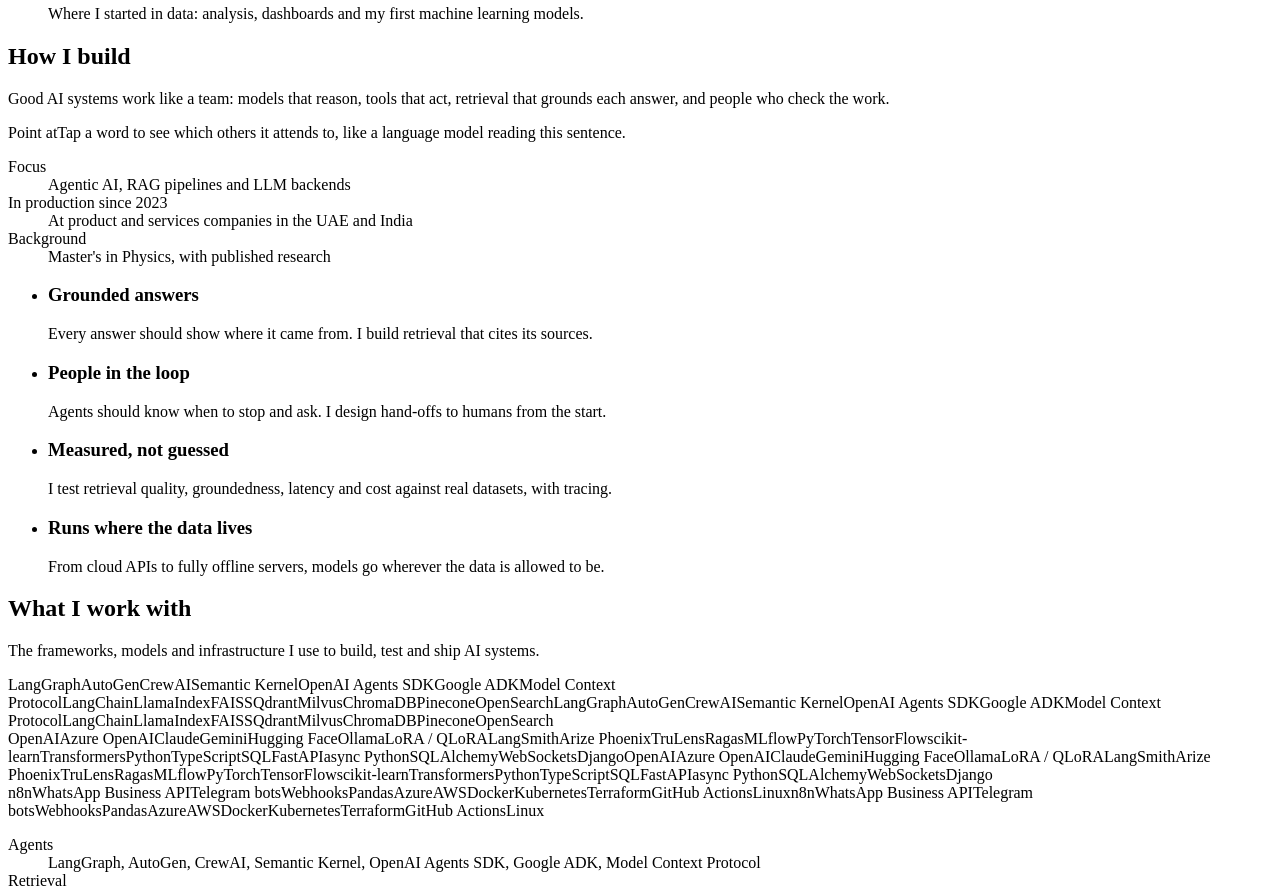
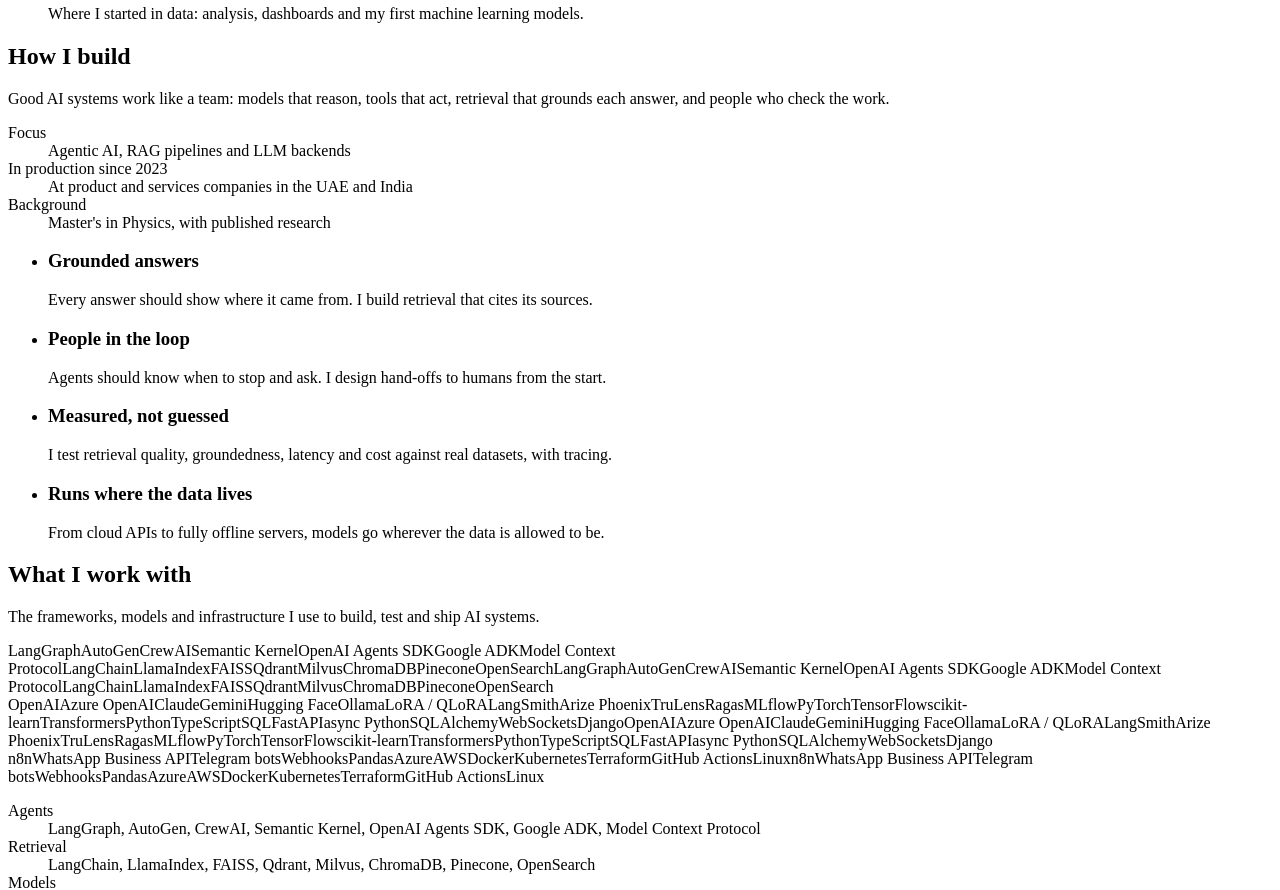
Before and after one commit to Sreehari-Ramesh/portfolio, a React (Vite) app: page / in a window 1280 px wide. Shown: the part 2980-3870 px from the top of the page. Built offline with nearby package versions, Linux system fonts and the light colour scheme; the HTML template or start-up script is replaced by a standard one.

Commit message:
Remove the attention hint under the approach statement
Co-Authored-By: Claude Opus 5.5 <noreply@anthropic.com>

```diff
--- a/src/App.tsx
+++ b/src/App.tsx
@@ -199,11 +199,6 @@ export default function App() {
             <div className="about-grid">
               <div className="statement-wrap">
                 <AttentionText text={statement.text} links={statement.links} />
-                <p className="probe-hint" aria-hidden="true">
-                  <span className="mouse">Point at</span>
-                  <span className="touch">Tap</span> a word to see which others it attends to,
-                  like a language model reading this sentence.
-                </p>
               </div>
               <dl className="facts">
                 {facts.map((f) => (
--- a/src/styles.css
+++ b/src/styles.css
@@ -694,13 +694,6 @@ h2 {
   background: rgba(var(--accent-rgb), 0.3);
   box-shadow: inset 0 -2px 0 var(--accent);
 }
-.probe-hint {
-  margin-top: 1rem;
-  max-width: 50ch;
-  font-family: var(--mono);
-  font-size: 0.75rem;
-  color: var(--muted);
-}
 .facts {
   grid-column: 9 / span 4;
   border-top: 1px solid var(--line);
```
